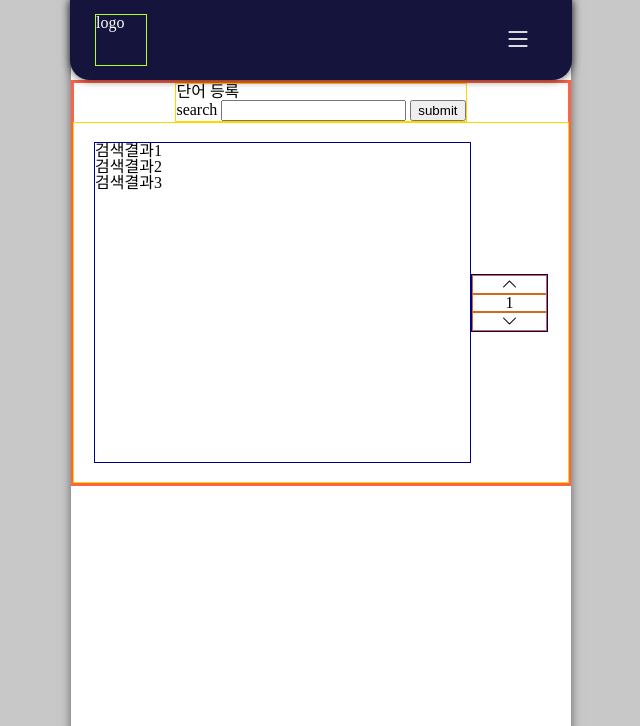
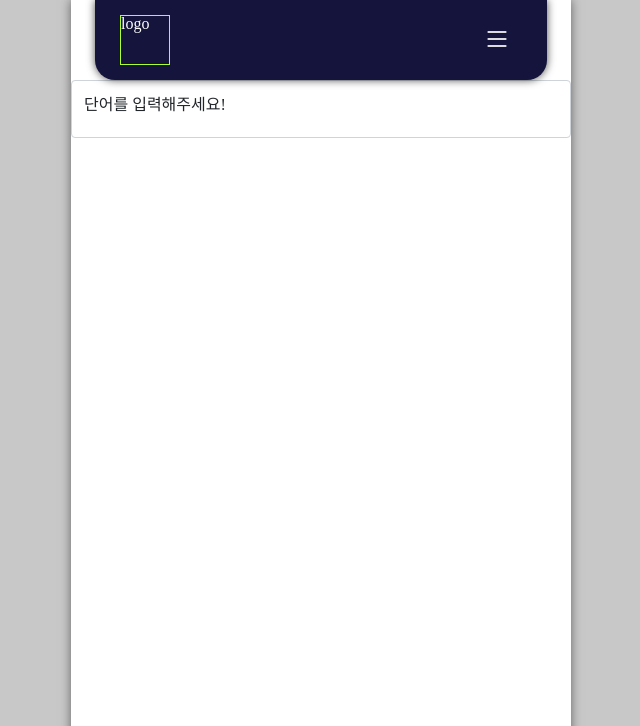
Before and after one commit to obov/word-friend, a Flask app: template templates/word/add.html in a window 1280 px wide. Shown: the top 726 px of the page, without its empty margins (319-959 px from the left). Run offline with Flask 2, Linux system fonts and the light colour scheme; the template is opened without the code that fills it, so the values that code supplies are empty; some libraries are stand-ins or nearby versions.

Commit message:
검색 수정 단어 저장 추가

```diff
--- a/app.py
+++ b/app.py
@@ -5,7 +5,6 @@
 from pymongo import MongoClient
 from bs4 import BeautifulSoup
 import hashlib
-import json
 import jwt
 
 #db 접속
@@ -63,19 +62,25 @@
         return redirect(url_for('login'))
 
 
-#자동완성
-@app.route("/search_word",methods=["post"])
-def search_word():
+def isEnglishOrKorean(input_s):
+    k_count = 0
+    e_count = 0
+    for c in input_s:
+        if ord('가') <= ord(c) <= ord('힣'):
+            k_count+=1
+        elif ord('a') <= ord(c.lower()) <= ord('z'):
+            e_count+=1
+    return "한국어" if k_count>e_count else "영어"
 
-    keyword = request.form['keyword']
-    #크롤링
-    #https://dic.daum.net/search.do?q=apple&dic=eng&search_first=Y
+
+#테스트
+def bs4(keyword):
     if keyword.isalpha():
         try:
             doc=[]
             data = requests.get("https://dic.daum.net/search.do?q="+keyword+"&dic=eng&search_first=Y", headers=headers)
             soup = BeautifulSoup(data.text, 'html.parser')
-
+            index =0
             #정확한 단어
             cleanword = soup.find('a',{'class','txt_cleansch'}).text
             clean_href = soup.find('a',{'class','txt_cleansch'})['href']
@@ -84,21 +89,23 @@
             doc.append({
                 'word' : cleanword,
                 'href' : clean_href,
-                'intend' : clean_intend
+                'intend' : clean_intend,
+                'index' : index
             })
             #연관 검색어
             data2 = soup.select('#mArticle > div.search_cont > div:nth-child(3) > div:nth-child(3) > div')
-
             for words in data2:
                 word = words.select_one('strong > a').text
                 intend = words.select_one('ul').text
                 href = words.select_one('strong > a')['href']
-
+                index +=1
                 doc.append({
                     'word' : word,
                     'intend' : intend,
-                    'href' : href
+                    'href' : href,
+                    'index' : index
                 })
+
 
             return jsonify({'data':doc})
         except:
@@ -106,25 +113,62 @@
 
     else:
         try:
+
             data = requests.get("https://dic.daum.net/search.do?q="+keyword+"&dic=eng", headers=headers)
             soup = BeautifulSoup(data.text, 'html.parser')
             data = soup.select('#mArticle > div.search_cont > div:nth-child(4) > div.search_box > div')
             doc=[]
+            index = 0
             for search in data:
                 word = search.select_one('div.search_word > strong > a').text
                 href = search.select_one('div.search_word > strong > a')['href']
                 intend = search.select_one('ul').text
-                print(word,href,intend)
+                index += 1
                 doc.append({
                     'word':word,
                     'href':href,
-                    'intend':intend
+                    'intend':intend,
+                    'index' : index
                 })
             return jsonify({'data':doc})
         except:
             return jsonify({'data':'검색 결과가 없습니다.'})
 
-#로그인 api (session)
+#자동완성
+@app.route("/search_word",methods=["get"])
+def search_word():
+    keyword = request.args.get('keyword')
+    result = bs4(keyword).get_json()
+    return result
+
+#토큰 확인 후 db 저장
+@app.route("/insert_word",methods=["post"])
+def insert_word():
+    keyword = request.form['formdata']
+    index = request.form['index']
+    results = bs4(keyword).get_json()
+    token = request.cookies.get('mytoken')
+
+    for result in results['data']:
+        if index == str(result['index']):
+            keyword = result['word']
+            doc = {
+                'token':token,
+                'word':result['word'],
+                'intend':result['intend']
+            }
+            break
+
+    result = db.favorites.find_one({'token': token,'word':keyword})
+
+    if result is not None:
+        return jsonify({'msg':f"이미 등록한 단어입니다!"})
+    else : db.favorites.insert_one(doc)
+
+    print(doc, keyword)
+    return jsonify({'msg':f"{keyword} 저장 성공!"})
+
+#로그인 api (jwt)
 @app.route("/login",methods=["post"])
 def log_in():
     input_data = request.get_json()
--- a/static/css/word/add.css
+++ b/static/css/word/add.css
@@ -1,12 +1,12 @@
-.add {
+/* .add {
   height: 50vh;
-  display: flex;
+  display: flow-root;
   flex-direction: column;
   justify-content: center;
   align-items: center;
 }
 .add .search-result {
-  width: calc(100% - 40px);
+  width: calc(100%);
   height: 100%;
   padding: 20px;
   display: flex;
@@ -25,3 +25,16 @@
   justify-content: center;
   align-items: center;
 }
+
+.item {
+  margin:100px;
+  outline: 1px solid black;
+  display: block;
+  color: black;
+  width: 400px;
+  font-size: 20px;
+  font-weight: bolder !important;
+  overflow: hidden;
+  text-overflow: ellipsis;
+  white-space: nowrap;
+} */
--- a/templates/base.html
+++ b/templates/base.html
@@ -4,8 +4,10 @@
     <meta charset="UTF-8" />
     <meta http-equiv="X-UA-Compatible" content="IE=edge" />
     <meta name="viewport" content="width=device-width, initial-scale=1.0" />
+    <link href="https://cdn.jsdelivr.net/npm/bootstrap@5.1.3/dist/css/bootstrap.min.css" rel="stylesheet" integrity="sha384-1BmE4kWBq78iYhFldvKuhfTAU6auU8tT94WrHftjDbrCEXSU1oBoqyl2QvZ6jIW3" crossorigin="anonymous">
     <link rel="stylesheet" href="{{ url_for('static', filename='css/base/index.css') }}" />
     <script src="https://ajax.googleapis.com/ajax/libs/jquery/3.5.1/jquery.min.js"></script>
+    <script src="https://cdn.jsdelivr.net/npm/bootstrap@5.1.3/dist/js/bootstrap.bundle.min.js" integrity="sha384-ka7Sk0Gln4gmtz2MlQnikT1wXgYsOg+OMhuP+IlRH9sENBO0LRn5q+8nbTov4+1p" crossorigin="anonymous"></script>
     <script
       type="text/javascript"
       src="https://cdnjs.cloudflare.com/ajax/libs/jquery-cookie/1.4.1/jquery.cookie.min.js"
--- a/templates/word/add.html
+++ b/templates/word/add.html
@@ -1,24 +1,15 @@
 {% extends "base.html"%} {% block content %}
-<section style="border: solid 3px tomato" class="add">
-  <form style="border: solid 1px gold" action="">
-    <h1>단어 등록</h1>
-    <label class="search" for="searchInput" >search</label>
-    <input id="searchInput" type="text" />
-    <button>submit</button>
-  </form>
-  <div style="border: solid 1px gold" class="search-result">
-    <div style="border: solid 1px darkblue" class="detail">
-      <ul class="list_word">
-        <li>검색결과1</li>
-        <li>검색결과2</li>
-        <li>검색결과3</li>
-      </ul>
-    </div>
-    <div style="border: solid 1px darkblue" class="pagation-btns">
-      <div style="border: solid 1px chocolate" class="up"><i class="bi bi-chevron-up"></i></div>
-      <div style="border: solid 1px chocolate" class="page">1</div>
-      <div style="border: solid 1px chocolate" class="down"><i class="bi bi-chevron-down"></i></div>
-    </div>
+<style>
+</style>
+<div class="pip">
+  <div class="form-floating mb-3" styl="padding">
+    <input type="email" class="form-control" id="searchInput" placeholder="name@example.com">
+    <label for="floatingInput">단어를 입력해주세요!</label>
   </div>
-</section>
+
+
+  <div class="accordion accordion-flush" id="list_word">
+  </div>
+
+</div>
 {%endblock%}
```
Also changed, not shown: static/js/search.js (+36 -25 lines), 1 other file.
